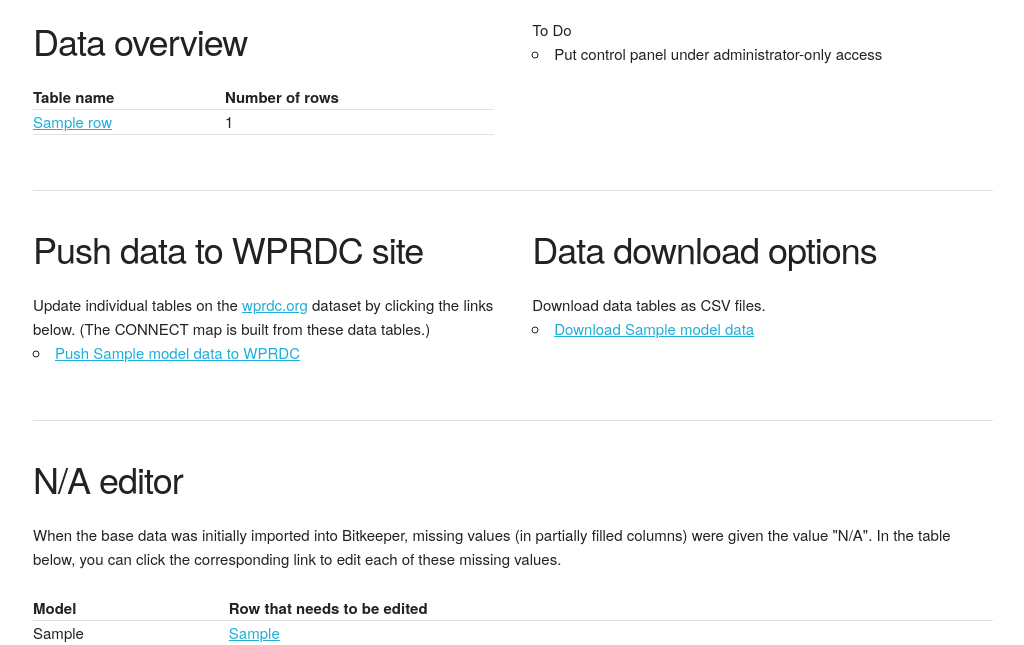
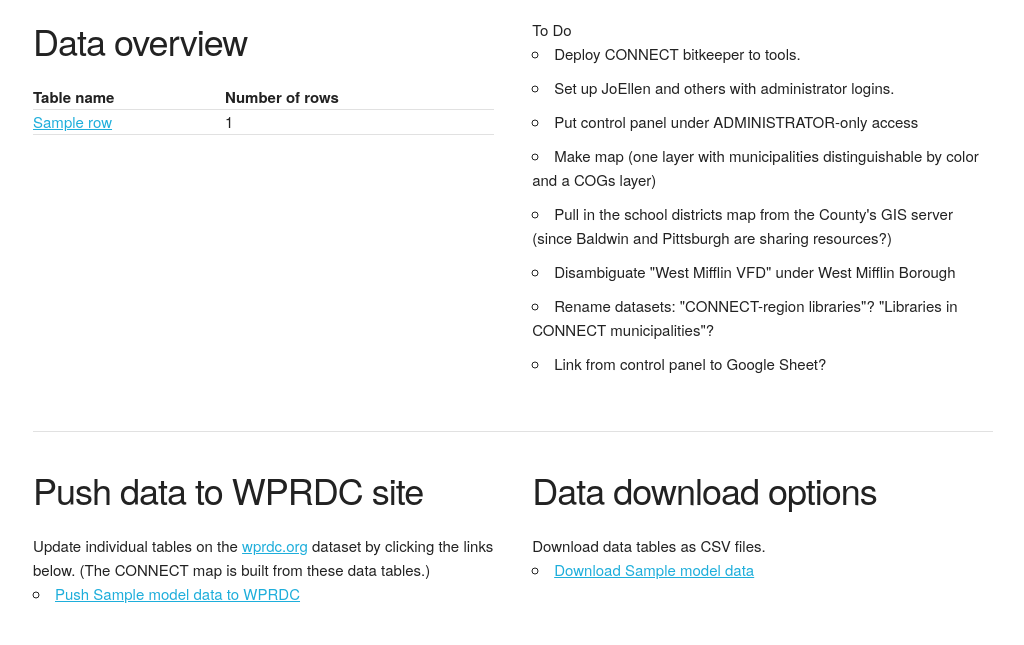
Before and after one commit to WPRDC/connect-bitkeeper, a Django app: template templates/bitkeeper/index.html in a window 1280 px wide. Shown: the part 58-703 px from the top of the page, without its empty margins (127-1151 px from the left). Run offline with Django 3.2, Linux system fonts and the light colour scheme; the template is opened without the code that fills it: most values are stand-ins (such as "Sample title", 1, 10 or a date in 2020).

Commit message:
Update template

```diff
--- a/templates/bitkeeper/index.html
+++ b/templates/bitkeeper/index.html
@@ -15,9 +15,19 @@
                     {% endfor %}
             </table>
          </div>
+
         <div class="six columns">
             <ul>To Do
-                <li>Put control panel under administrator-only access
+                <li>Deploy CONNECT bitkeeper to tools.
+                    <li>Set up JoEllen and others with administrator logins.
+
+                <li>Put control panel under ADMINISTRATOR-only access
+
+                <li>Make map (one layer with municipalities distinguishable by color and a COGs layer)
+                    <li>Pull in the school districts map from the County's GIS server (since Baldwin and Pittsburgh are sharing resources?)
+                <li>Disambiguate "West Mifflin VFD" under West Mifflin Borough
+                <li>Rename datasets: "CONNECT-region libraries"? "Libraries in CONNECT municipalities"?
+                <li>Link from control panel to Google Sheet?
             </ul>
         </div>
     </div>
```
